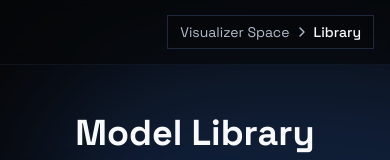
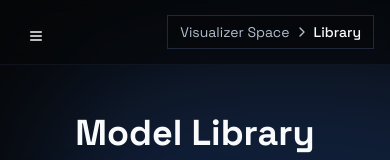
Before and after one commit to DChartrain-3dArtist/SPA_Portfolio, a Next.js app: page /visualizer/library in a window 390 px wide. Shown: the top 160 px of the page. Built offline with nearby package versions, Linux system fonts and the light colour scheme.

Commit message:
Update layout.tsx

```diff
--- a/src/app/(visualizer)/layout.tsx
+++ b/src/app/(visualizer)/layout.tsx
@@ -14,8 +14,18 @@ import { useIsMobile } from '@/hooks/use-mobile';
 import { Button } from '@/components/ui/button';
 import { Menu } from 'lucide-react';
 
-// Le bouton de bascule est maintenant dans VisualizerSidebar.tsx
-// pour un meilleur contrôle du positionnement par rapport au logo.
+// Le bouton de bascule est dans VisualizerSidebar.tsx pour desktop
+// mais nous avons besoin d'un bouton séparé ici pour mobile.
+
+function MobileMenuToggle() {
+    const { setOpenMobile } = useSidebar();
+    return (
+        <Button variant="ghost" size="icon" className="lg:hidden absolute top-4 left-4 z-50" onClick={() => setOpenMobile(true)}>
+            <Menu className="h-6 w-6" />
+            <span className="sr-only">Ouvrir le menu</span>
+        </Button>
+    )
+}
 
 export default function VisualizerLayout({ children }: { children: ReactNode }) {
   const { theme } = useTheme();
@@ -44,6 +54,7 @@ export default function VisualizerLayout({ children }: { children: ReactNode })
                <div className={cn("flex flex-1 justify-center", isMobile && "pb-24")}>
                   <SidebarInset>
                     <div className="relative flex min-h-svh flex-1 flex-col">
+                        <MobileMenuToggle />
                         <BackgroundHalos />
                         <VisualizerHeader />
                         <main className="flex-1 w-full px-4 py-8">{children}</main>
```
